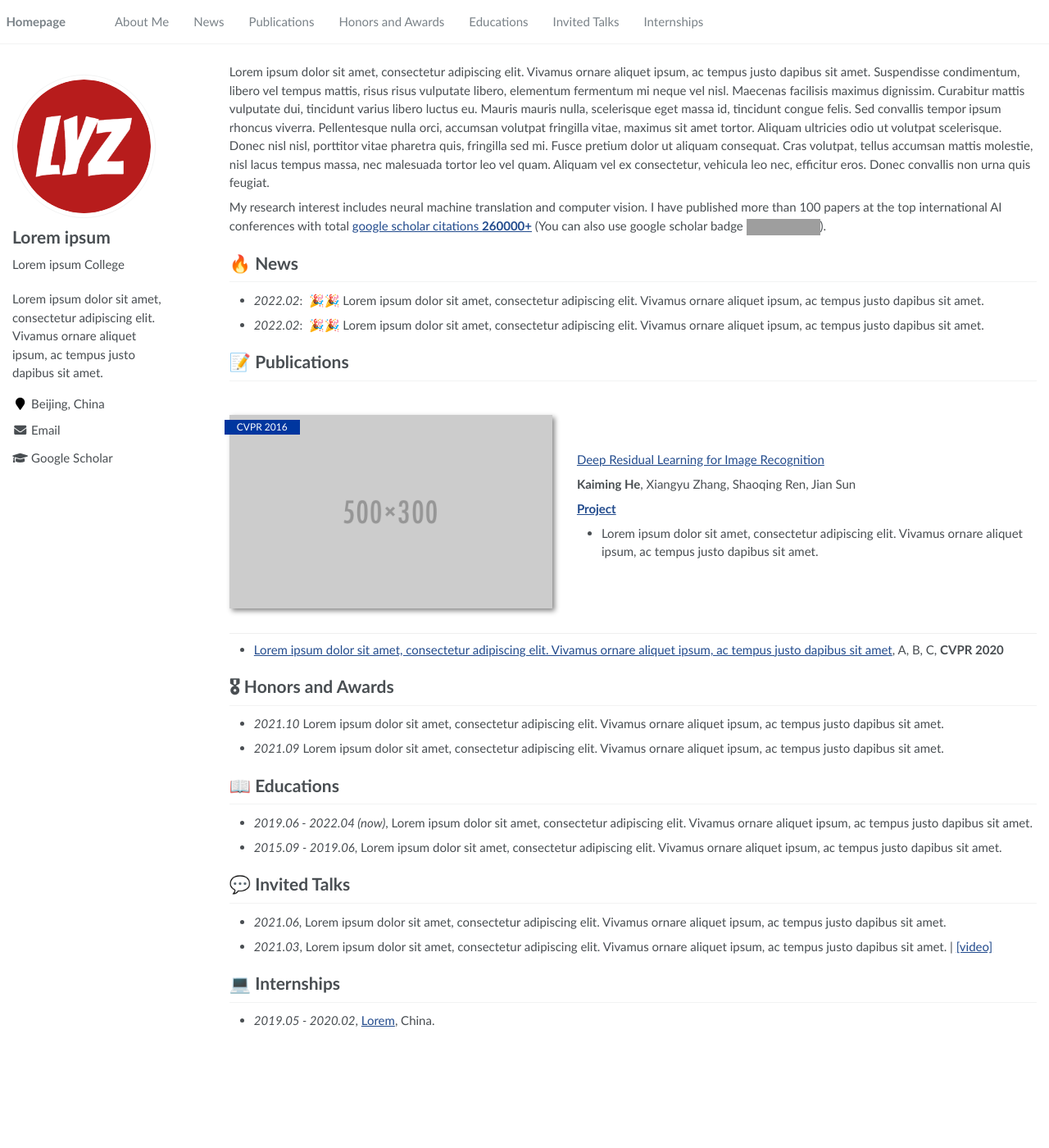
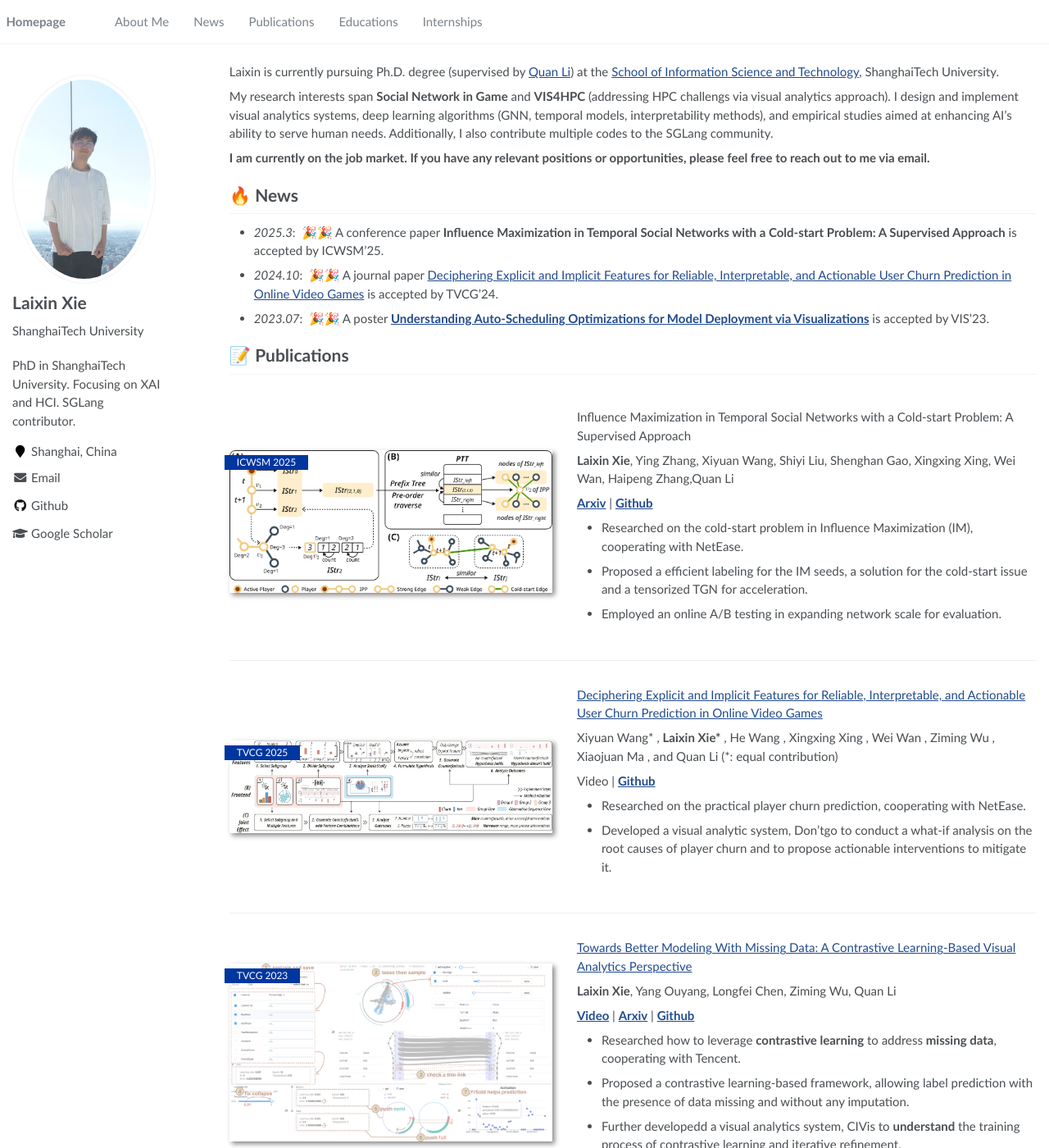
Before and after one commit to Lvyizhuo/Lvyizhuo-Homepage, a Jekyll site: the page built from _pages/about.md, in a window 1280 px wide and 1400 px high. Shown: the whole window at 82% size. Built offline with Jekyll 4.4.1, drawn with Linux system fonts in a browser that asks for light colours; some of the changed text lies outside the part shown; grey boxes are pictures that could not be loaded.

Commit message:
更新基本信息进行测试

```diff
--- a/_config.yml
+++ b/_config.yml
@@ -6,9 +6,9 @@
 # `jekyll serve`. If you change this file, please restart the server process.
 
 # Site Settings
-title                    : "Lorem ipsum"
-description              : "Lorem ipsum dolor sit amet, consectetur adipiscing elit. Vivamus ornare aliquet ipsum, ac tempus justo dapibus sit amet. "
-repository               : "RayeRen/acad-homepage.github.io"
+title                    : "Lvyizhuo's Homepage"
+description              : "PhD in ShanghaiTech University. Focusing on XAI and HCI. SGLang contributor."
+repository               : "laixinn/laixinn.github.io/"
 google_scholar_stats_use_cdn : true
 
 # google analytics
@@ -21,14 +21,14 @@ baidu_site_verification  :  # get baidu_site_verification from https://ziyuan.ba
 
 # Site Author
 author:
-  name             : "Lorem ipsum"
-  avatar           : "images/android-chrome-512x512.png"
-  bio              : "Lorem ipsum College"
-  location         : "Beijing, China"
+  name             : "Laixin Xie"
+  avatar           : "images/portrait.jpeg"
+  bio              : "ShanghaiTech University"
+  location         : "Shanghai, China"
   employer         :
   pubmed           :
-  googlescholar    : "https://scholar.google.com/citations?user=YOUR_GOOGLE_SCHOLAR_ID"
-  email            : "Lorem@ipsum.com"
+  googlescholar    : "https://scholar.google.com/citations?user=AB_U2BoAAAAJ"
+  email            : "xielx@shanghaitech.edu.cn"
   researchgate     :  # e.g., "https://www.researchgate.net/profile/yourprofile"
   uri              :
   bitbucket        :
@@ -37,7 +37,7 @@ author:
   flickr           :
   facebook         :
   foursquare       :
-  github           : # e.g., "github username"
+  github           : "laixinn"
   google_plus      :
   keybase          :
   instagram        :
--- a/_includes/fetch_google_scholar_stats.html
+++ b/_includes/fetch_google_scholar_stats.html
@@ -6,8 +6,8 @@
         var gsDataBaseUrl = 'https://raw.githubusercontent.com/{{ site.repository }}/'
         {% endif %}
         $.getJSON(gsDataBaseUrl + "google-scholar-stats/gs_data.json", function (data) {
-            var totalCitation = data['citedby']
-            document.getElementById('total_cit').innerHTML = totalCitation;
+            // var totalCitation = data['citedby']
+            // document.getElementById('total_cit').innerHTML = totalCitation;
             var citationEles = document.getElementsByClassName('show_paper_citations')
             Array.prototype.forEach.call(citationEles, element => {
                 var paperId = element.getAttribute('data')
--- a/_pages/about.md
+++ b/_pages/about.md
@@ -17,42 +17,100 @@ redirect_from:
 
 <span class='anchor' id='about-me'></span>
 
-Lorem ipsum dolor sit amet, consectetur adipiscing elit. Vivamus ornare aliquet ipsum, ac tempus justo dapibus sit amet. Suspendisse condimentum, libero vel tempus mattis, risus risus vulputate libero, elementum fermentum mi neque vel nisl. Maecenas facilisis maximus dignissim. Curabitur mattis vulputate dui, tincidunt varius libero luctus eu. Mauris mauris nulla, scelerisque eget massa id, tincidunt congue felis. Sed convallis tempor ipsum rhoncus viverra. Pellentesque nulla orci, accumsan volutpat fringilla vitae, maximus sit amet tortor. Aliquam ultricies odio ut volutpat scelerisque. Donec nisl nisl, porttitor vitae pharetra quis, fringilla sed mi. Fusce pretium dolor ut aliquam consequat. Cras volutpat, tellus accumsan mattis molestie, nisl lacus tempus massa, nec malesuada tortor leo vel quam. Aliquam vel ex consectetur, vehicula leo nec, efficitur eros. Donec convallis non urna quis feugiat.
+Laixin is currently pursuing Ph.D. degree (supervised by [Quan Li](https://faculty.sist.shanghaitech.edu.cn/liquan/)) at the [School of Information Science and Technology](https://sist.shanghaitech.edu.cn/), ShanghaiTech University.
 
-My research interest includes neural machine translation and computer vision. I have published more than 100 papers at the top international AI conferences with total <a href='https://scholar.google.com/citations?user=DhtAFkwAAAAJ'>google scholar citations <strong><span id='total_cit'>260000+</span></strong></a> (You can also use google scholar badge <a href='https://scholar.google.com/citations?user=DhtAFkwAAAAJ'><img src="https://img.shields.io/endpoint?url={{ url | url_encode }}&logo=Google%20Scholar&labelColor=f6f6f6&color=9cf&style=flat&label=citations"></a>).
+My research interests span **Social Network in Game** and **VIS4HPC** (addressing HPC challengs via visual analytics approach). I design and implement visual analytics systems, deep learning algorithms (GNN, temporal models, interpretability methods), and empirical studies aimed at enhancing AI's ability to serve human needs. Additionally, I also contribute multiple codes to the SGLang community.
 
+**I am currently on the job market. If you have any relevant positions or opportunities, please feel free to reach out to me via email.**
 
 # 🔥 News
-- *2022.02*: &nbsp;🎉🎉 Lorem ipsum dolor sit amet, consectetur adipiscing elit. Vivamus ornare aliquet ipsum, ac tempus justo dapibus sit amet.
-- *2022.02*: &nbsp;🎉🎉 Lorem ipsum dolor sit amet, consectetur adipiscing elit. Vivamus ornare aliquet ipsum, ac tempus justo dapibus sit amet.
+- *2025.3*: &nbsp;🎉🎉 A conference paper **Influence Maximization in Temporal Social Networks with a Cold-start Problem:
+A Supervised Approach** is accepted by ICWSM'25.
+- *2024.10*: &nbsp;🎉🎉 A journal paper [Deciphering Explicit and Implicit Features for Reliable, Interpretable, and Actionable User Churn Prediction in Online Video Games](https://ieeexplore.ieee.org/abstract/document/10738201) is accepted by TVCG'24.
+- *2023.07*: &nbsp;🎉🎉 A poster [**Understanding Auto-Scheduling Optimizations for Model Deployment via Visualizations**](https://arxiv.org/abs/2308.04724) is accepted by VIS'23.
 
 # 📝 Publications
 
-<div class='paper-box'><div class='paper-box-image'><div><div class="badge">CVPR 2016</div><img src='images/500x300.png' alt="sym" width="100%"></div></div>
+<div class='paper-box'><div class='paper-box-image'><div><div class="badge">ICWSM 2025</div><img src='images/icwsm25.png' alt="sym" width="100%"></div></div>
 <div class='paper-box-text' markdown="1">
 
-[Deep Residual Learning for Image Recognition](https://openaccess.thecvf.com/content_cvpr_2016/papers/He_Deep_Residual_Learning_CVPR_2016_paper.pdf)
+Influence Maximization in Temporal Social Networks with a Cold-start Problem: A Supervised Approach
 
-**Kaiming He**, Xiangyu Zhang, Shaoqing Ren, Jian Sun
+**Laixin Xie**, Ying Zhang, Xiyuan Wang, Shiyi Liu, Shenghan Gao,
+Xingxing Xing, Wei Wan, Haipeng Zhang,Quan Li
 
-[**Project**](https://scholar.google.com/citations?view_op=view_citation&hl=zh-CN&user=DhtAFkwAAAAJ&citation_for_view=DhtAFkwAAAAJ:ALROH1vI_8AC) <strong><span class='show_paper_citations' data='DhtAFkwAAAAJ:ALROH1vI_8AC'></span></strong>
-- Lorem ipsum dolor sit amet, consectetur adipiscing elit. Vivamus ornare aliquet ipsum, ac tempus justo dapibus sit amet.
+[**Arxiv**](https://arxiv.org/pdf/2504.11245) | [**Github**](https://github.com/laixinn/ICWSM25-Influence-Maximization)
+-  Researched on the cold-start problem in Influence Maximization (IM), cooperating with NetEase.
+- Proposed a efficient labeling for the IM seeds, a solution for the cold-start issue and a tensorized TGN for acceleration.
+- Employed an online A/B testing in expanding network scale for evaluation.
 </div>
 </div>
 
-- [Lorem ipsum dolor sit amet, consectetur adipiscing elit. Vivamus ornare aliquet ipsum, ac tempus justo dapibus sit amet](https://github.com), A, B, C, **CVPR 2020**
+<div class='paper-box'><div class='paper-box-image'><div><div class="badge">TVCG 2025</div><img src='images/tvcg25.png' alt="sym" width="100%"></div></div>
+<div class='paper-box-text' markdown="1">
 
+[Deciphering Explicit and Implicit Features for Reliable, Interpretable, and Actionable User Churn Prediction in Online Video Games](https://ieeexplore.ieee.org/abstract/document/10738201)
+
+Xiyuan Wang* , **Laixin Xie\*** , He Wang , Xingxing Xing , Wei Wan ,
+Ziming Wu , Xiaojuan Ma , and Quan Li (*: equal contribution)
+
+<!-- [**Video**](https://youtu.be/LyN8CXInM5g) | [**Arxiv**](https://arxiv.org/abs/2309.09744) | [**Github**](https://github.com/laixinn/CIVis) <strong><span class='show_paper_citations' data='AB_U2BoAAAAJ:u-x6o8ySG0sC'></span></strong> -->
+Video | [**Github**](https://github.com/Horanny/DontGo-Framework)
+- Researched on the practical player churn prediction, cooperating with NetEase.
+- Developed a visual analytic system, Don'tgo to conduct a what-if analysis on the root causes of player churn and to propose actionable interventions to mitigate it.
+</div>
+</div>
+
+<div class='paper-box'><div class='paper-box-image'><div><div class="badge">TVCG 2023</div><img src='images/tvcg23.png' alt="sym" width="100%"></div></div>
+<div class='paper-box-text' markdown="1">
+
+[Towards Better Modeling With Missing Data: A Contrastive Learning-Based Visual Analytics Perspective](https://ieeexplore.ieee.org/abstract/document/10149378)
+
+**Laixin Xie**, Yang Ouyang, Longfei Chen, Ziming Wu, Quan Li
+
+[**Video**](https://youtu.be/LyN8CXInM5g) | [**Arxiv**](https://arxiv.org/abs/2309.09744) | [**Github**](https://github.com/laixinn/CIVis)
+- Researched how to leverage **contrastive learning** to address **missing data**, cooperating with Tencent.
+- Proposed a contrastive learning-based framework, allowing label prediction with the presence of data missing and without any imputation.
+- Further developedd a visual analytics system, CIVis to **understand** the training process of contrastive learning and iterative refinement.
+</div>
+</div>
+
+<div class='paper-box'><div class='paper-box-image'><div><div class="badge">CHI 2022</div><img src='images/chi22.png' alt="sym" width="100%"></div></div>
+<div class='paper-box-text' markdown="1">
+
+[RoleSeer: Understanding Informal Social Role Changes in MMORPGs via Visual Analytics](https://dl.acm.org/doi/abs/10.1145/3491102.3517712)
+
+**Laixin Xie**, Ziming Wu, Peng Xu, Wei Li, Xiaojuan Ma, Quan Li
+
+[**Video**](https://www.youtube.com/watch?v=gJBLNBJDSio) ｜ [**Arxiv**](https://arxiv.org/abs/2210.10698)
+- Researched on the informal social role in MMORPGs, cooperating with Tencent and Netease.
+- Developed an adapted **dynamic network embedding** method to identify the potential informal roles from the perspective of behavioral interaction analysis
+- Proposed a visual analytics system named RoleSeer to investigate the **informal roles** from the perspectives of behavioral interactions and depict their dynamic interconversions and transitions.
+</div>
+</div>
+
+- [VFLens: Co-design the Modeling Process for Efficient Vertical Federated Learning via Visualization](https://arxiv.org/abs/2210.00472), Yun Tian, He Wang, **Laixin Xie**, Xiaojuan Ma, Quan Li, Chinese CHI 2022
+- [Object Detection of NAO Robot Based on a Spectrum Model](https://link.springer.com/chapter/10.1007/978-3-319-95957-3_36), **Laixin Xie**, Chunhua Deng, ICIC 2018
+- [Dimensionality Deduction for Action Proposals: To Extract or to Select?](https://link.springer.com/chapter/10.1007/978-3-319-95957-3_37), Jian Jiang, Haoyu Wang, **Laixin Xie**, Junwen Zhang, Chunhua Deng, ICIC2018
+
+<!---
 # 🎖 Honors and Awards
 - *2021.10* Lorem ipsum dolor sit amet, consectetur adipiscing elit. Vivamus ornare aliquet ipsum, ac tempus justo dapibus sit amet.
 - *2021.09* Lorem ipsum dolor sit amet, consectetur adipiscing elit. Vivamus ornare aliquet ipsum, ac tempus justo dapibus sit amet.
+--->
 
 # 📖 Educations
-- *2019.06 - 2022.04 (now)*, Lorem ipsum dolor sit amet, consectetur adipiscing elit. Vivamus ornare aliquet ipsum, ac tempus justo dapibus sit amet.
-- *2015.09 - 2019.06*, Lorem ipsum dolor sit amet, consectetur adipiscing elit. Vivamus ornare aliquet ipsum, ac tempus justo dapibus sit amet.
+- *2020.09 - present*, PhD, ShanghaiTech University, Shanghai
+- *2015.09 - 2019.06*, Undergraduate, Wuhan University of Science and Technology, Wuhan
 
+<!---
 # 💬 Invited Talks
 - *2021.06*, Lorem ipsum dolor sit amet, consectetur adipiscing elit. Vivamus ornare aliquet ipsum, ac tempus justo dapibus sit amet.
-- *2021.03*, Lorem ipsum dolor sit amet, consectetur adipiscing elit. Vivamus ornare aliquet ipsum, ac tempus justo dapibus sit amet.  \| [\[video\]](https://github.com/)
+- *2021.03*, Lorem ipsum dolor sit amet, consectetur adipiscing elit. Vivamus ornare aliquet ipsum, ac tempus justo dapibus sit amet. \| [\[video\]](https://github.com/)
+--->
 
 # 💻 Internships
-- *2019.05 - 2020.02*, [Lorem](https://github.com/), China.
+- *2024.12 - present*, Machine Learning Engineer in Meituan, Beijing
+- *2023.09 - 2024.03*, Hong Kong University of Science and Technology (HKUST), Supervised by [Xiaojuan Ma](https://www.cse.ust.hk/~mxj/), Hong Kong
+- *2022.11 - 2023.9*, User eXperience (UX) in Netease, Shanghai
+- *2021.12 - 2022.6*, Interactive Entertainment Group (IEG) in Tencent (Supervised by [Ziming Wu](https://scholar.google.com/citations?user=gDsBVKAAAAAJ)), Shenzhen
```
Also changed, not shown: _data/navigation.yml (+4 -4 lines), .github/workflows/google_scholar_crawler.yaml, images/chi22.png (added), images/icwsm25.png (added), images/portrait.jpeg (added), images/tvcg23.png (added), images/tvcg25.png (added).
